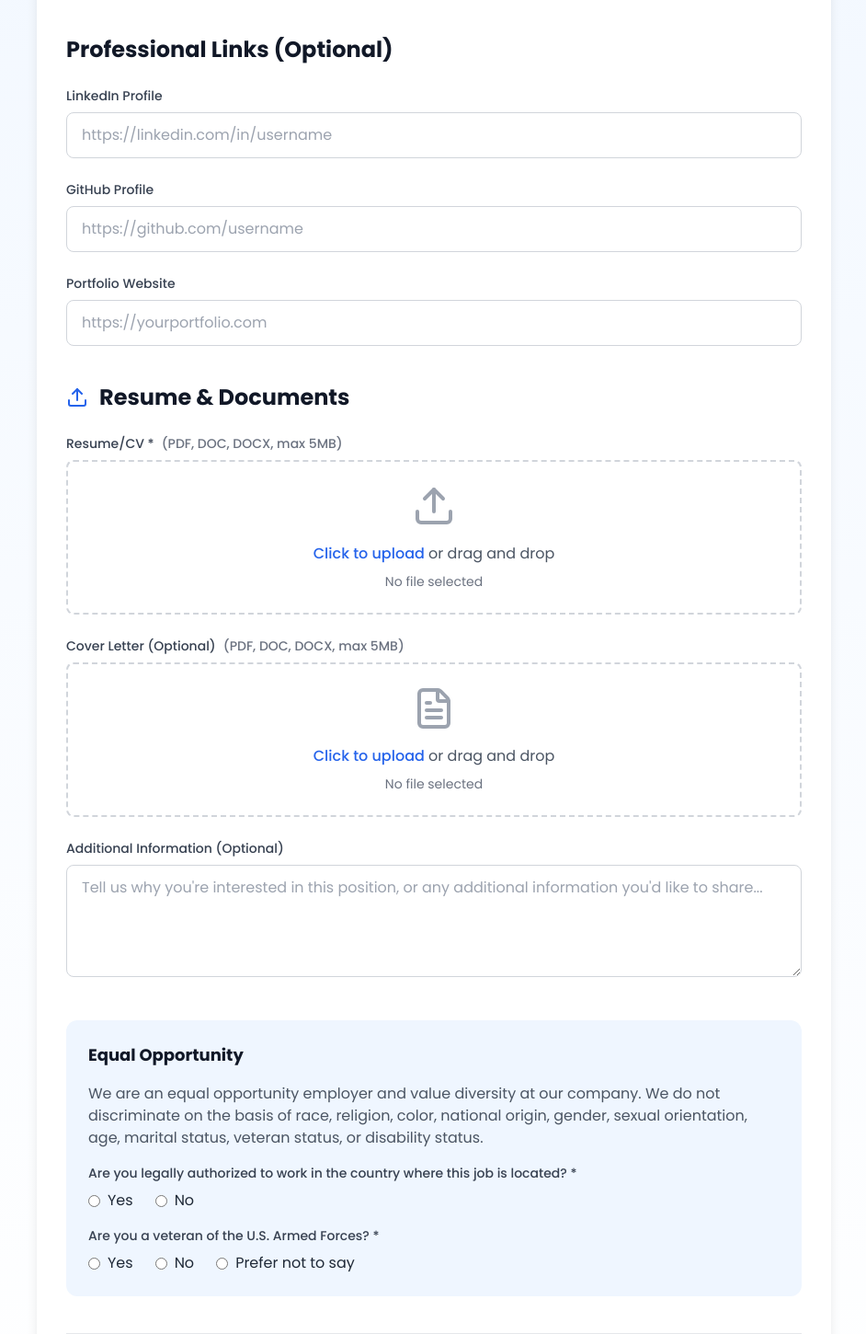
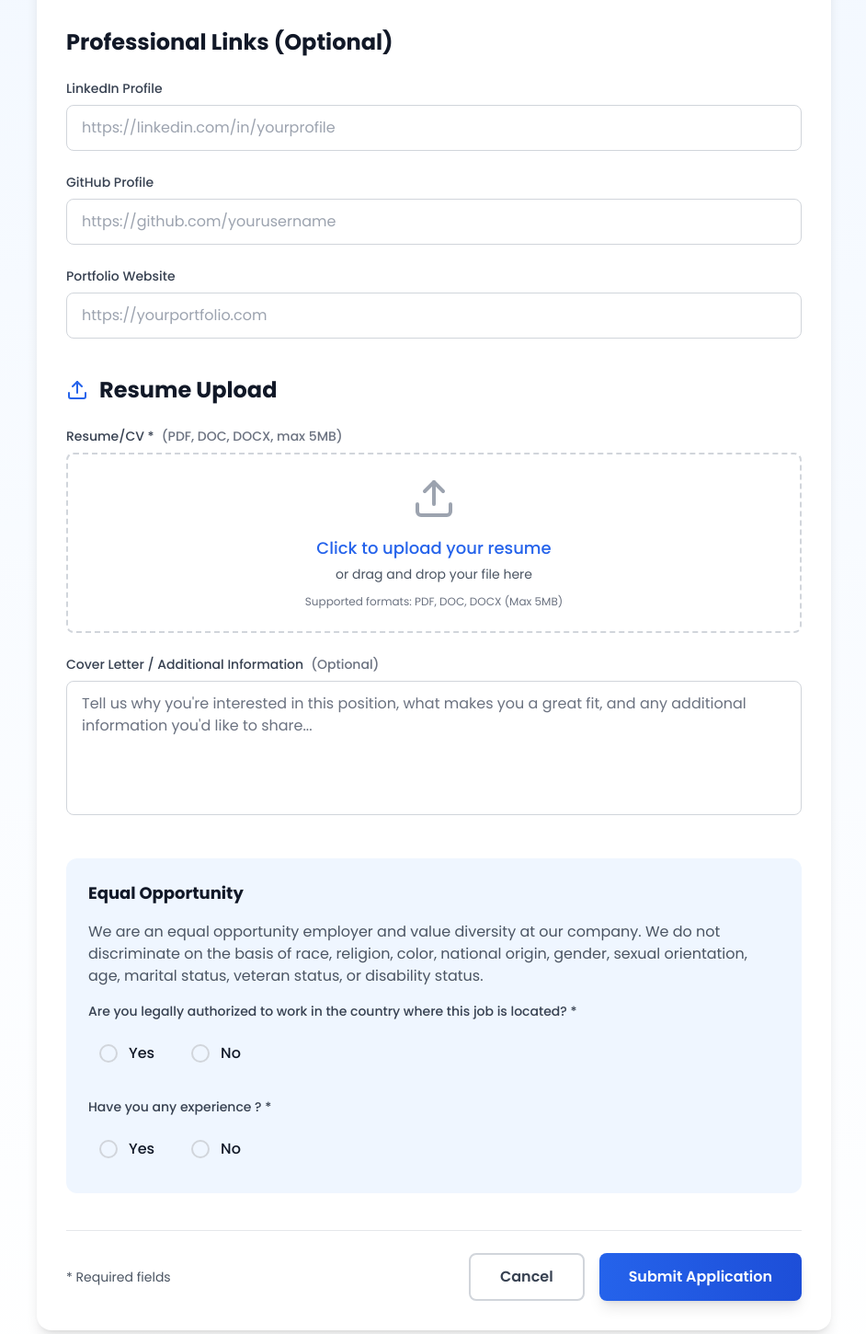
Before and after one commit to jotiramaparaitech/Aparaitech_Landing_Page1, a React (Vite) app in the folder client/: page /apply in a window 1280 px wide. Shown: the part 660-2110 px from the top of the page at 92% size, without its empty margins (168-1110 px from the left). Built offline with nearby package versions, Linux system fonts and the light colour scheme.

Commit message:
Updated landing page code

```diff
--- a/client/src/components/pages/ApplicationForm.jsx
+++ b/client/src/components/pages/ApplicationForm.jsx
@@ -9,12 +9,15 @@ import {
   Briefcase,
   ChevronLeft,
   CheckCircle,
+  X,
+  File,
 } from "lucide-react";
 
 const ApplicationForm = () => {
   const location = useLocation();
   const navigate = useNavigate();
   const job = location.state?.job || {};
+
   useEffect(() => {
     window.scrollTo({
       top: 0,
@@ -32,21 +35,15 @@ const ApplicationForm = () => {
     github: "",
     portfolio: "",
     coverLetter: "",
-    source: "",
     workAuthorization: "",
     veteranStatus: "",
-    disability: "",
-    gender: "",
-    ethnicity: "",
-    pronouns: "",
     resume: null,
-    coverLetterFile: null,
   });
 
   const [errors, setErrors] = useState({});
   const [isSubmitting, setIsSubmitting] = useState(false);
   const [submitSuccess, setSubmitSuccess] = useState(false);
-  const [uploadProgress, setUploadProgress] = useState(0);
+  const [resumeUploaded, setResumeUploaded] = useState(false);
 
   const handleChange = (e) => {
     const { name, value, type, files } = e.target;
@@ -81,21 +78,18 @@ const ApplicationForm = () => {
 
         setFormData((prev) => ({ ...prev, [name]: file }));
         setErrors((prev) => ({ ...prev, [name]: "" }));
-
-        // Simulate upload progress
-        let progress = 0;
-        const interval = setInterval(() => {
-          progress += 10;
-          setUploadProgress(progress);
-          if (progress >= 100) {
-            clearInterval(interval);
-          }
-        }, 100);
+        setResumeUploaded(true);
       }
     } else {
       setFormData((prev) => ({ ...prev, [name]: value }));
       setErrors((prev) => ({ ...prev, [name]: "" }));
     }
+  };
+
+  const removeResume = () => {
+    setFormData((prev) => ({ ...prev, resume: null }));
+    setResumeUploaded(false);
+    setErrors((prev) => ({ ...prev, resume: "" }));
   };
 
   const validateForm = () => {
@@ -213,14 +207,6 @@ const ApplicationForm = () => {
         </div>
 
         <div className="bg-white rounded-2xl shadow-lg overflow-hidden">
-          {/* Progress Bar */}
-          <div className="h-2 bg-gray-200">
-            <div
-              className="h-full bg-blue-600 transition-all duration-300"
-              style={{ width: `${uploadProgress}%` }}
-            ></div>
-          </div>
-
           <form onSubmit={handleSubmit} className="p-6 md:p-8">
             {/* Personal Information */}
             <div className="mb-10">
@@ -230,6 +216,7 @@ const ApplicationForm = () => {
               </h2>
 
               <div className="grid md:grid-cols-2 gap-6">
+                {/* First Name */}
                 <div>
                   <label className="block text-sm font-medium text-gray-700 mb-2">
                     First Name *
@@ -239,10 +226,12 @@ const ApplicationForm = () => {
                     name="firstName"
                     value={formData.firstName}
                     onChange={handleChange}
-                    className={`w-full px-4 py-3 border rounded-lg focus:ring-2 focus:ring-blue-500 focus:border-blue-500 transition-all ${
+                    className={`w-full px-4 py-3 bg-white text-gray-900 placeholder-gray-400
+          border rounded-lg focus:ring-2 focus:ring-blue-500 focus:border-blue-500
+          transition-all outline-none ${
             errors.firstName ? "border-red-500" : "border-gray-300"
           }`}
-                    placeholder="name"
+                    placeholder="Enter your first name"
                   />
                   {errors.firstName && (
                     <p className="mt-1 text-sm text-red-600">
@@ -251,6 +240,7 @@ const ApplicationForm = () => {
                   )}
                 </div>
 
+                {/* Last Name */}
                 <div>
                   <label className="block text-sm font-medium text-gray-700 mb-2">
                     Last Name *
@@ -260,10 +250,12 @@ const ApplicationForm = () => {
                     name="lastName"
                     value={formData.lastName}
                     onChange={handleChange}
-                    className={`w-full px-4 py-3 border rounded-lg focus:ring-2 focus:ring-blue-500 focus:border-blue-500 transition-all ${
+                    className={`w-full px-4 py-3 bg-white text-gray-900 placeholder-gray-400
+          border rounded-lg focus:ring-2 focus:ring-blue-500 focus:border-blue-500
+          transition-all outline-none ${
             errors.lastName ? "border-red-500" : "border-gray-300"
           }`}
-                    placeholder="last name"
+                    placeholder="Enter your last name"
                   />
                   {errors.lastName && (
                     <p className="mt-1 text-sm text-red-600">
@@ -282,6 +274,7 @@ const ApplicationForm = () => {
               </h2>
 
               <div className="space-y-6">
+                {/* Email */}
                 <div>
                   <label className="block text-sm font-medium text-gray-700 mb-2">
                     Email Address *
@@ -291,16 +284,19 @@ const ApplicationForm = () => {
                     name="email"
                     value={formData.email}
                     onChange={handleChange}
-                    className={`w-full px-4 py-3 border rounded-lg focus:ring-2 focus:ring-blue-500 focus:border-blue-500 transition-all ${
+                    className={`w-full px-4 py-3 bg-white text-gray-900 placeholder-gray-400
+          border rounded-lg focus:ring-2 focus:ring-blue-500 focus:border-blue-500
+          transition-all outline-none ${
             errors.email ? "border-red-500" : "border-gray-300"
           }`}
-                    placeholder="doe@example.com"
+                    placeholder="your.email@example.com"
                   />
                   {errors.email && (
                     <p className="mt-1 text-sm text-red-600">{errors.email}</p>
                   )}
                 </div>
 
+                {/* Phone */}
                 <div>
                   <label className="block text-sm font-medium text-gray-700 mb-2">
                     Phone Number *
@@ -310,7 +306,9 @@ const ApplicationForm = () => {
                     name="phone"
                     value={formData.phone}
                     onChange={handleChange}
-                    className={`w-full px-4 py-3 border rounded-lg focus:ring-2 focus:ring-blue-500 focus:border-blue-500 transition-all ${
+                    className={`w-full px-4 py-3 bg-white text-gray-900 placeholder-gray-400
+          border rounded-lg focus:ring-2 focus:ring-blue-500 focus:border-blue-500
+          transition-all outline-none ${
             errors.phone ? "border-red-500" : "border-gray-300"
           }`}
                     placeholder="(123) 456-7890"
@@ -329,6 +327,7 @@ const ApplicationForm = () => {
               </h2>
 
               <div className="space-y-6">
+                {/* LinkedIn */}
                 <div>
                   <label className="block text-sm font-medium text-gray-700 mb-2">
                     LinkedIn Profile
@@ -338,11 +337,15 @@ const ApplicationForm = () => {
                     name="linkedin"
                     value={formData.linkedin}
                     onChange={handleChange}
-                    className="w-full px-4 py-3 border border-gray-300 rounded-lg focus:ring-2 focus:ring-blue-500 focus:border-blue-500 transition-all"
-                    placeholder="https://linkedin.com/in/username"
+                    className="w-full px-4 py-3 bg-white text-gray-900 placeholder-gray-400
+                   border border-gray-300 rounded-lg
+                   focus:ring-2 focus:ring-blue-500 focus:border-blue-500
+                   transition-all outline-none"
+                    placeholder="https://linkedin.com/in/yourprofile"
                   />
                 </div>
 
+                {/* GitHub */}
                 <div>
                   <label className="block text-sm font-medium text-gray-700 mb-2">
                     GitHub Profile
@@ -352,11 +355,15 @@ const ApplicationForm = () => {
                     name="github"
                     value={formData.github}
                     onChange={handleChange}
-                    className="w-full px-4 py-3 border border-gray-300 rounded-lg focus:ring-2 focus:ring-blue-500 focus:border-blue-500 transition-all"
-                    placeholder="https://github.com/username"
+                    className="w-full px-4 py-3 bg-white text-gray-900 placeholder-gray-400
+                   border border-gray-300 rounded-lg
+                   focus:ring-2 focus:ring-blue-500 focus:border-blue-500
+                   transition-all outline-none"
+                    placeholder="https://github.com/yourusername"
                   />
                 </div>
 
+                {/* Portfolio */}
                 <div>
                   <label className="block text-sm font-medium text-gray-700 mb-2">
                     Portfolio Website
@@ -366,7 +373,10 @@ const ApplicationForm = () => {
                     name="portfolio"
                     value={formData.portfolio}
                     onChange={handleChange}
-                    className="w-full px-4 py-3 border border-gray-300 rounded-lg focus:ring-2 focus:ring-blue-500 focus:border-blue-500 transition-all"
+                    className="w-full px-4 py-3 bg-white text-gray-900 placeholder-gray-400
+                   border border-gray-300 rounded-lg
+                   focus:ring-2 focus:ring-blue-500 focus:border-blue-500
+                   transition-all outline-none"
                     placeholder="https://yourportfolio.com"
                   />
                 </div>
@@ -377,7 +387,7 @@ const ApplicationForm = () => {
             <div className="mb-10">
               <h2 className="text-2xl font-bold text-gray-900 mb-6 flex items-center gap-3">
                 <Upload className="w-6 h-6 text-blue-600" />
-                Resume & Documents
+                Resume Upload
               </h2>
 
               <div className="space-y-6">
@@ -388,13 +398,23 @@ const ApplicationForm = () => {
                       (PDF, DOC, DOCX, max 5MB)
                     </span>
                   </label>
+
+                  {/* Resume Upload Area */}
                   <div
-                    className={`border-2 border-dashed rounded-lg p-6 text-center transition-all ${
+                    className={`border-2 border-dashed rounded-lg p-6 text-center transition-all cursor-pointer ${
                       errors.resume
                         ? "border-red-500 bg-red-50"
-                        : "border-gray-300 hover:border-blue-400"
+                        : resumeUploaded
+                          ? "border-green-500 bg-green-50"
+                          : "border-gray-300 hover:border-blue-400 hover:bg-blue-50/30"
                     }`}
+                    onClick={() =>
+                      !resumeUploaded &&
+                      document.getElementById("resume-upload").click()
+                    }
                   >
+                    {!resumeUploaded ? (
+                      <>
                         <Upload className="w-12 h-12 mx-auto mb-4 text-gray-400" />
                         <input
                           type="file"
@@ -404,68 +424,84 @@ const ApplicationForm = () => {
                           className="hidden"
                           id="resume-upload"
                         />
-                    <label htmlFor="resume-upload" className="cursor-pointer">
-                      <span className="text-blue-600 font-medium">
-                        Click to upload
-                      </span>
-                      <span className="text-gray-600"> or drag and drop</span>
-                    </label>
-                    <p className="text-sm text-gray-500 mt-2">
-                      {formData.resume
-                        ? formData.resume.name
-                        : "No file selected"}
+                        <div className="cursor-pointer">
+                          <div className="text-blue-600 font-medium text-lg mb-1">
+                            Click to upload your resume
+                          </div>
+                          <div className="text-gray-600 text-sm">
+                            or drag and drop your file here
+                          </div>
+                        </div>
+                        <p className="text-xs text-gray-500 mt-3">
+                          Supported formats: PDF, DOC, DOCX (Max 5MB)
                         </p>
-                  </div>
-                  {errors.resume && (
-                    <p className="mt-1 text-sm text-red-600">{errors.resume}</p>
-                  )}
+                      </>
+                    ) : (
+                      <div className="flex items-center justify-between">
+                        <div className="flex items-center gap-4">
+                          <div className="w-16 h-16 bg-green-100 rounded-xl flex items-center justify-center">
+                            <File className="w-8 h-8 text-green-600" />
                           </div>
 
-                <div>
-                  <label className="block text-sm font-medium text-gray-700 mb-2">
-                    Cover Letter (Optional)
-                    <span className="text-gray-500 text-sm ml-2">
-                      (PDF, DOC, DOCX, max 5MB)
-                    </span>
-                  </label>
-                  <div className="border-2 border-dashed border-gray-300 rounded-lg p-6 text-center hover:border-blue-400 transition-all">
-                    <FileText className="w-12 h-12 mx-auto mb-4 text-gray-400" />
-                    <input
-                      type="file"
-                      name="coverLetterFile"
-                      onChange={handleChange}
-                      accept=".pdf,.doc,.docx"
-                      className="hidden"
-                      id="cover-letter-upload"
-                    />
-                    <label
-                      htmlFor="cover-letter-upload"
-                      className="cursor-pointer"
-                    >
-                      <span className="text-blue-600 font-medium">
-                        Click to upload
-                      </span>
-                      <span className="text-gray-600"> or drag and drop</span>
-                    </label>
-                    <p className="text-sm text-gray-500 mt-2">
-                      {formData.coverLetterFile
-                        ? formData.coverLetterFile.name
-                        : "No file selected"}
+                          <div className="text-left">
+                            <p className="font-semibold text-green-700 mb-1">
+                              Resume Uploaded Successfully
+                            </p>
+                            <p className="text-gray-700 text-sm mb-1">
+                              {formData.resume.name}
+                            </p>
+                            <p className="text-xs text-gray-500">
+                              {(formData.resume.size / 1024 / 1024).toFixed(2)}{" "}
+                              MB •{" "}
+                              {formData.resume.type === "application/pdf"
+                                ? "PDF"
+                                : formData.resume.type === "application/msword"
+                                  ? "DOC"
+                                  : formData.resume.type ===
+                                      "application/vnd.openxmlformats-officedocument.wordprocessingml.document"
+                                    ? "DOCX"
+                                    : "Document"}
                             </p>
                           </div>
                         </div>
 
+                        {/* ✅ Professional Remove Button */}
+                        <button
+                          type="button"
+                          onClick={(e) => {
+                            e.stopPropagation();
+                            removeResume();
+                          }}
+                          className="flex items-center gap-2 text-sm text-red-600 border border-red-300 hover:border-red-400 hover:bg-red-50 px-3 py-1.5 rounded-md transition"
+                          title="Remove resume"
+                        >
+                          <File className="w-4 h-4 text-red-600" />
+                          Remove
+                        </button>
+                      </div>
+                    )}
+                  </div>
+
+                  {errors.resume && (
+                    <p className="mt-2 text-sm text-red-600">{errors.resume}</p>
+                  )}
+                </div>
+
+                {/* Additional Information */}
                 <div>
                   <label className="block text-sm font-medium text-gray-700 mb-2">
-                    Additional Information (Optional)
+                    Cover Letter / Additional Information
+                    <span className="text-gray-500 text-sm ml-2">
+                      (Optional)
+                    </span>
                   </label>
                   <textarea
                     name="coverLetter"
                     value={formData.coverLetter}
                     onChange={handleChange}
-                    rows="4"
-                    className="w-full px-4 py-3 border border-gray-300 rounded-lg focus:ring-2 focus:ring-blue-500 focus:border-blue-500 transition-all"
-                    placeholder="Tell us why you're interested in this position, or any additional information you'd like to share..."
+                    rows="5"
+                    className="w-full px-4 py-3 border border-gray-300 rounded-lg focus:ring-2 focus:ring-blue-500 focus:border-blue-500 transition-all outline-none resize-none text-gray-900 placeholder:text-gray-500 focus:text-gray-900"
+                    placeholder="Tell us why you're interested in this position, what makes you a great fit, and any additional information you'd like to share..."
                   ></textarea>
                 </div>
               </div>
@@ -483,57 +519,91 @@ const ApplicationForm = () => {
                 status, veteran status, or disability status.
               </p>
 
-              <div className="space-y-4">
+              <div className="space-y-6">
                 <div>
-                  <label className="block text-sm font-medium text-gray-700 mb-2">
+                  <label className="block text-sm font-medium text-gray-700 mb-3">
                     Are you legally authorized to work in the country where this
                     job is located? *
                   </label>
-                  <div className="flex gap-6">
+                  <div className="flex flex-wrap gap-4">
                     {["Yes", "No"].map((option) => (
-                      <label key={option} className="flex items-center gap-2">
+                      <label
+                        key={option}
+                        className="flex items-center gap-3 cursor-pointer p-3 hover:bg-white rounded-lg transition-colors"
+                      >
+                        <div className="relative">
                           <input
                             type="radio"
                             name="workAuthorization"
                             value={option}
                             checked={formData.workAuthorization === option}
                             onChange={handleChange}
-                          className="text-blue-600"
+                            className="sr-only"
                           />
-                        <span className="text-gray-800">{option}</span>{" "}
-                        {/* Added text-gray-800 here */}
+                          <div
+                            className={`w-5 h-5 rounded-full border-2 flex items-center justify-center ${
+                              formData.workAuthorization === option
+                                ? "border-blue-600"
+                                : "border-gray-300"
+                            }`}
+                          >
+                            {formData.workAuthorization === option && (
+                              <div className="w-2.5 h-2.5 bg-blue-600 rounded-full"></div>
+                            )}
+                          </div>
+                        </div>
+                        <span className="text-gray-900 font-medium">
+                          {option}
+                        </span>
                       </label>
                     ))}
                   </div>
                   {errors.workAuthorization && (
-                    <p className="mt-1 text-sm text-red-600">
+                    <p className="mt-2 text-sm text-red-600">
                       {errors.workAuthorization}
                     </p>
                   )}
                 </div>
 
                 <div>
-                  <label className="block text-sm font-medium text-gray-700 mb-2">
-                    Are you a veteran of the U.S. Armed Forces? *
+                  <label className="block text-sm font-medium text-gray-700 mb-3">
+                    Have you any experience ? *
                   </label>
-                  <div className="flex gap-6">
-                    {["Yes", "No", "Prefer not to say"].map((option) => (
-                      <label key={option} className="flex items-center gap-2">
+                  <div className="flex flex-wrap gap-4">
+                    {["Yes", "No"].map((option) => (
+                      <label
+                        key={option}
+                        className="flex items-center gap-3 cursor-pointer p-3 hover:bg-white rounded-lg transition-colors"
+                      >
+                        <div className="relative">
                           <input
                             type="radio"
                             name="veteranStatus"
                             value={option}
                             checked={formData.veteranStatus === option}
                             onChange={handleChange}
-                          className="text-blue-600"
+                            className="sr-only"
                           />
-                        <span className="text-gray-800">{option}</span>{" "}
-                        {/* Added text-gray-800 here */}
+                          <div
+                            className={`w-5 h-5 rounded-full border-2 flex items-center justify-center ${
+                              formData.veteranStatus === option
+                                ? "border-blue-600"
+                                : "border-gray-300"
+                            }`}
+                          >
+                            {formData.veteranStatus === option && (
+                              <div className="w-2.5 h-2.5 bg-blue-600 rounded-full"></div>
+                            )}
+                          </div>
+                        </div>
+                        <span className="text-gray-900 font-medium">
+                          {option}
+                        </span>
                       </label>
                     ))}
                   </div>
                   {errors.veteranStatus && (
-                    <p className="mt-1 text-sm text-red-600">
+                    <p className="mt-2 text-sm text-red-600">
                       {errors.veteranStatus}
                     </p>
                   )}
@@ -555,7 +625,7 @@ const ApplicationForm = () => {
                 <button
                   type="submit"
                   disabled={isSubmitting}
-                  className="px-8 py-3 bg-blue-600 text-white font-semibold rounded-lg hover:bg-blue-700 disabled:opacity-50 disabled:cursor-not-allowed transition-all flex items-center gap-2"
+                  className="px-8 py-3 bg-gradient-to-r from-blue-600 to-blue-700 text-white font-semibold rounded-lg hover:from-blue-700 hover:to-blue-800 disabled:opacity-50 disabled:cursor-not-allowed transition-all flex items-center gap-2 shadow-lg hover:shadow-xl"
                 >
                   {isSubmitting ? (
                     <>
--- a/client/src/components/pages/JobDetail.jsx
+++ b/client/src/components/pages/JobDetail.jsx
@@ -673,11 +673,7 @@ const JobDetail = () => {
                   alt={job.title}
                   className="w-full h-full object-cover"
                 />
-                <div className="absolute inset-0 bg-gradient-to-t from-blue-900/30 to-transparent"></div>
               </div>
-
-              <div className="absolute -bottom-6 -left-6 w-32 h-32 bg-yellow-400 rounded-full opacity-20"></div>
-              <div className="absolute -top-6 -right-6 w-48 h-48 bg-blue-400 rounded-full opacity-20"></div>
             </div>
           </div>
         </div>
```
Lines whose indentation alone changed are shown as unchanged.
